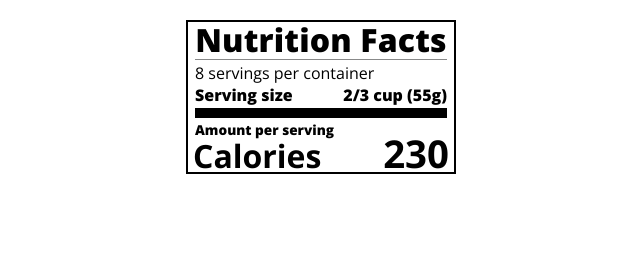
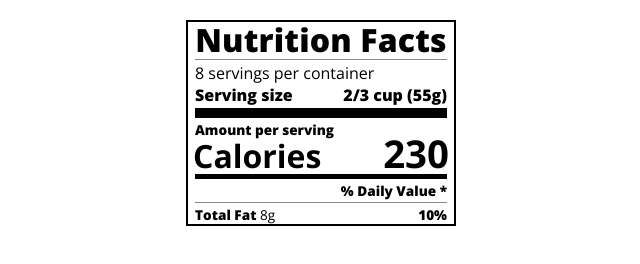
Before and after one commit to Effel0399/freecodecamp-responsive-web-design-08, a plain HTML site: page index.html in a window 1280 px wide. Shown: the whole page, without its empty margins (319-959 px from the left). Drawn offline with nearby package versions, Linux system fonts and the light colour scheme.

Commit message:
44 - nutrition detail

```diff
--- a/index.html
+++ b/index.html
@@ -16,6 +16,7 @@
             <p>8 servings per container</p>
             <p class="bold">Serving size <span>2/3 cup (55g)</span></p>
         </header>
+
         <div class="divider large"></div>
         <div class="calories-info">
             <div class="left-container">
@@ -24,6 +25,13 @@
             </div>
             <span>230</span>
         </div>
+
+        <div class="divider medium"></div>
+        <div class="daily-value small-text">
+            <p class="bold right">% Daily Value *</p>
+            <div class="divider"></div>
+            <p><span><span class="bold">Total Fat</span> 8g</span> <span class="bold">10%</span></p>
+        </div>
     </div>
 
 </body>
--- a/styles.css
+++ b/styles.css
@@ -69,3 +69,11 @@ p {
     font-weight: 700;
     margin: -7px -2px;
 }
+
+.medium {
+    height: 5px;
+}
+
+.right {
+    justify-content: flex-end;
+}
```
